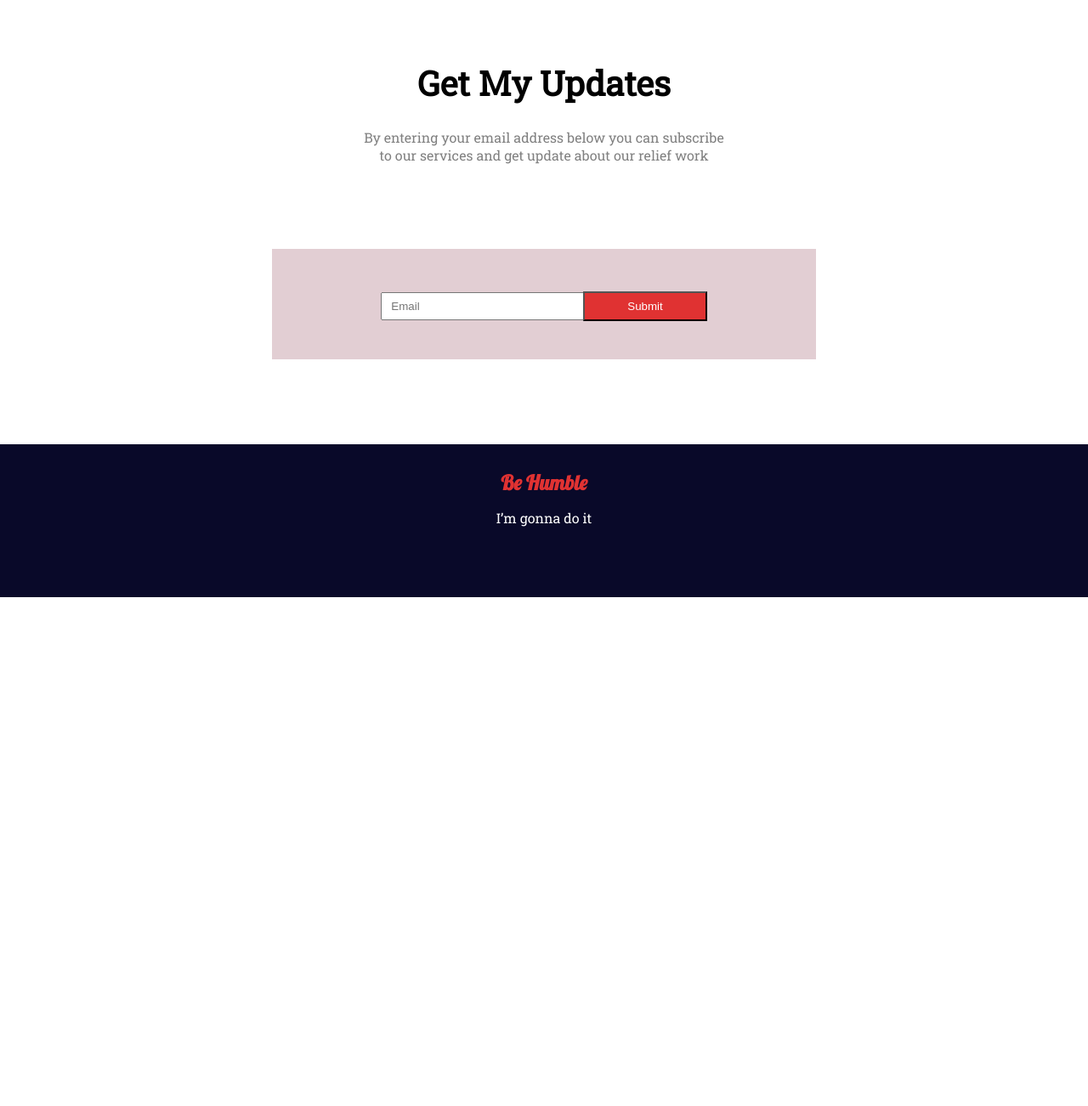
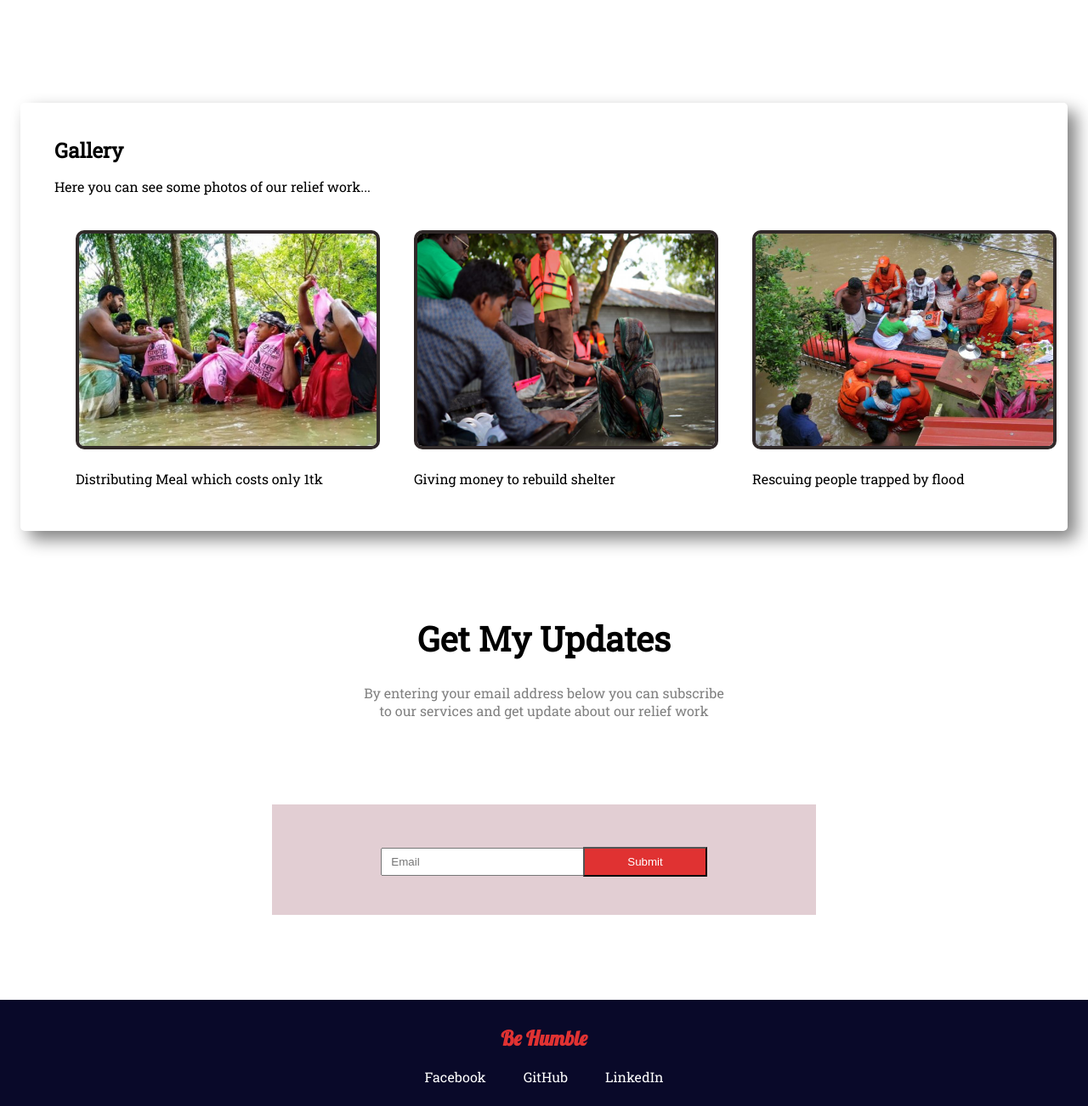
Before and after one commit to SalehZo-Niloy/Assignment-1, a plain HTML site: page index.html in a window 1280 px wide. Shown: the part 2660-3962 px from the top of the page at 85% size. Before the commit the page ends 3363 px from the top, so only its background shows below. Drawn offline with Linux system fonts and the light colour scheme.

Commit message:
2nd commit

```diff
--- a/index.css
+++ b/index.css
@@ -23,7 +23,7 @@ body {
     font-size: 50px;
 }
 
-a {
+.click {
     text-decoration: none;
     background-color: rgb(224, 50, 50);
     color: white;
@@ -131,6 +131,7 @@ li {
 
 .fourth-sec {
     margin-top: 150px;
+    margin-bottom: 150px;
 }
 
 .div-2 {
@@ -139,6 +140,41 @@ li {
 
 .fourth-sec .half-width img {
     margin-left: 20%;
+}
+
+.fifth-sec {
+    width: 90%;
+    margin: auto;
+    box-shadow: 10px 10px 20px grey;
+    border-radius: 5px;
+    padding: 20px 40px;
+    padding-bottom: 30px;
+}
+
+.fifth-sec h1 {
+    margin-bottom: 0;
+}
+
+.gallery {
+    padding: 5px;
+    margin: 0 auto;
+}
+
+.gallery div img {
+    height: 250px;
+    width: 350px;
+    padding: 0;
+    margin: 20px;
+    border: 4px solid rgb(48, 41, 41);
+    border-radius: 10px;
+}
+
+.gallery div p {
+    width: 350px;
+    padding: 0;
+    margin-top: 0;
+    margin-left: 20px;
+
 }
 
 .update {
@@ -181,7 +217,13 @@ footer {
 footer h2 {
     padding-top: 30px;
     padding-bottom: 0;
-    margin-bottom: 0;
+    margin-bottom: 20px;
     font-family: 'Lobster', cursive;
     color: rgb(224, 50, 50);
 }
+
+footer a {
+    text-decoration: none;
+    color: white;
+    padding: 20px;
+}
--- a/index.html
+++ b/index.html
@@ -21,7 +21,7 @@
                 people are
                 suffering,
                 they need your help.</p>
-            <a href="">Donate now</a>
+            <a class="click" href="">Donate now</a>
         </div>
     </section>
     <div class="donate">
@@ -41,7 +41,7 @@
     </div>
     <div class="donate-amount">
         <input class="amount bottom-margin" type="text" placeholder="Other Amount(Taka)"><br>
-        <a href="">Donate now</a>
+        <a class="click" href="">Donate now</a>
     </div>
     <section class="second-sec">
         <h1 class="big-header">Our Donate Plan</h1>
@@ -76,7 +76,7 @@
                 so poor that
                 after being affected by the flood they can not manage two meals a day let alone shelter for living. So
                 you need to come forward, extand your helping hands to support them.</p>
-            <a href="">How to Contribute</a>
+            <a class="click" href="">How to Contribute</a>
 
         </div>
         <div class="half-width"><img src="images\donation3.jpg" alt=""></div>
@@ -89,8 +89,26 @@
             <p class="grey">The people living under the poverty threshold need support by food, accomodation, treatment
                 etc. to live. They can not afford any of these. So need people like us who are able to help them to
                 survive.</p>
-            <a href="">How to Contribute</a>
+            <a class="click" href="">How to Contribute</a>
 
+        </div>
+    </section>
+    <section class="fifth-sec">
+        <h1>Gallery</h1>
+        <p>Here you can see some photos of our relief work...</p>
+        <div class="gallery flex">
+            <div>
+                <img src="images\donation11.jpg" alt="">
+                <p>Distributing Meal which costs only 1tk</p>
+            </div>
+            <div>
+                <img src="images\donation14.jpg" alt="">
+                <p>Giving money to rebuild shelter</p>
+            </div>
+            <div>
+                <img src="images\donation15.jpg" alt="">
+                <p>Rescuing people trapped by flood</p>
+            </div>
         </div>
     </section>
     <div class="update">
@@ -110,7 +128,12 @@
 </body>
 <footer>
     <h2>Be Humble</h2>
-    <p>I’m gonna do it</p>
+    <div>
+        <a href="https://www.facebook.com/msnniloy/" target="_blank">Facebook</a>
+        <a href="https://github.com/SalehZo-Niloy" target="_blank">GitHub</a>
+        <a href="https://www.linkedin.com/in/saleh-zohur-niloy-941332237/" target="_blank">LinkedIn</a>
+    </div>
+    <P></P>
 </footer>
 
 </html>
```
Also changed, not shown: images/donation14.jpg (added), images/donation15.jpg (added).
